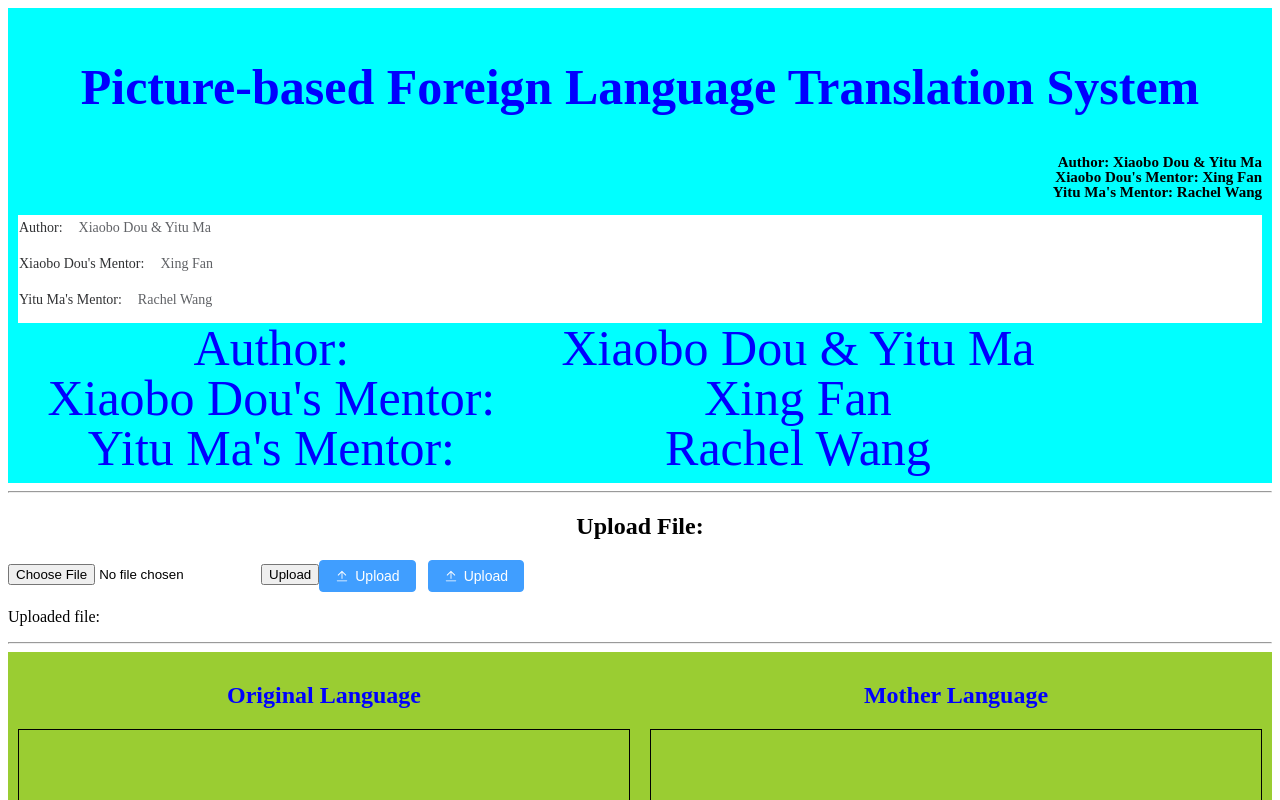
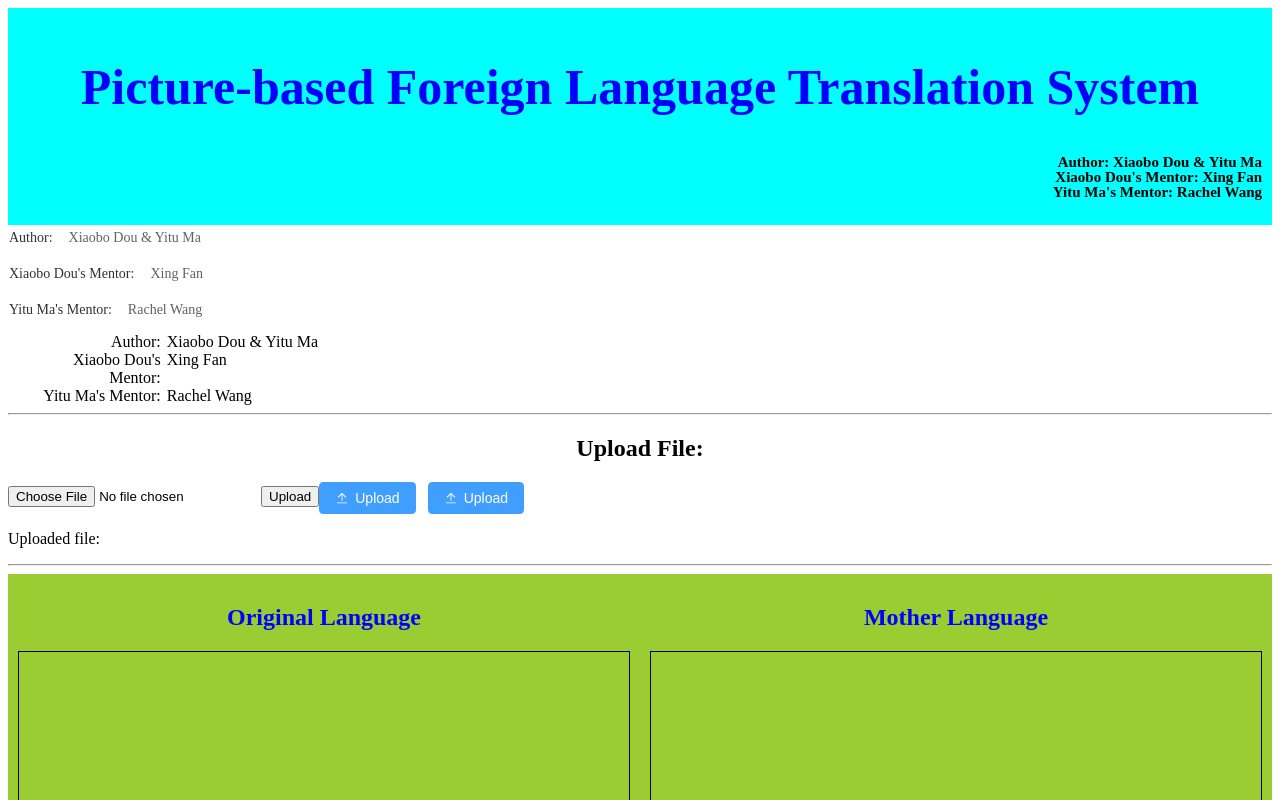
Before and after one commit to douxiaobo/Picture-based-Foreign-Language-Translation-System, a Vue app: page / in a window 1280 px wide. Shown: the top 800 px of the page. Built offline with nearby package versions, Linux system fonts and the light colour scheme.

Commit message:
8/8/2023 morning

```diff
--- a/src/components/Header.vue
+++ b/src/components/Header.vue
@@ -13,7 +13,7 @@
             Xiaobo Dou's Mentor: Xing Fan<br>
             Yitu Ma's Mentor: Rachel Wang
         </p>
-        <el-descriptions class="el-descriptions-large">
+        <!-- <el-descriptions class="el-descriptions-large">
             <el-descriptions-item label="Author:" class="el-descriptions-small">Xiaobo Dou & Yitu Ma</el-descriptions-item>
         </el-descriptions>
         <el-descriptions>
@@ -21,20 +21,77 @@
         </el-descriptions>
         <el-descriptions>
             <el-descriptions-item label="Yitu Ma's Mentor:" class="el-descriptions-small">Rachel Wang</el-descriptions-item>
-        </el-descriptions>
-        <el-row :gutter="20">
-            <el-col :span="10" laber-align="right">Author:</el-col>
-            <el-col :span="10" laber-align="left">Xiaobo Dou & Yitu Ma</el-col>
-        </el-row>
-        <el-row :gutter="20">
-            <el-col :span="10">Xiaobo Dou's Mentor:</el-col>
-            <el-col :span="10">Xing Fan</el-col>
-        </el-row>
-        <el-row :gutter="20">
-            <el-col :span="10">Yitu Ma's Mentor:</el-col>
-            <el-col :span="10">Rachel Wang</el-col>
-        </el-row>
+        </el-descriptions> -->
+
+
+
+        <!-- <div class="small-text">
+            <el-row :gutter="20">
+                <el-col :span="14"></el-col>
+                <el-col :span="10" laber-align="right">Author:</el-col>
+                <el-col :span="10" laber-align="left">Xiaobo Dou & Yitu Ma</el-col>
+            </el-row>
+            <el-row :gutter="20">
+                <el-col :span="14"></el-col>
+                <el-col :span="10">Xiaobo Dou's Mentor:</el-col>
+                <el-col :span="10">Xing Fan</el-col>
+            </el-row>
+            <el-row :gutter="20">
+                <el-col :span="14"></el-col>
+                <el-col :span="10">Yitu Ma's Mentor:</el-col>
+                <el-col :span="10">Rachel Wang</el-col>
+            </el-row>
+        </div> -->
+
+
+
+
     </div>
+    <div class="small-font">
+            <el-descriptions class="el-descriptions-large">
+                <el-descriptions-item label="Author:" class="el-descriptions-small">Xiaobo Dou & Yitu Ma</el-descriptions-item>
+            </el-descriptions>
+            <el-descriptions>
+                <el-descriptions-item label="Xiaobo Dou's Mentor:" class="el-descriptions-small">Xing Fan</el-descriptions-item>
+            </el-descriptions>
+            <el-descriptions>
+                <el-descriptions-item label="Yitu Ma's Mentor:" class="el-descriptions-small">Rachel Wang</el-descriptions-item>
+            </el-descriptions>
+        </div>
+
+
+    <!-- <div class="small-text">
+            <el-row :gutter="5">
+                <el-col :span="2" laber-align="right" >Author</el-col>
+                <el-col :span="1">:</el-col>
+                <el-col :span="2" laber-align="left">Xiaobo Dou & Yitu Ma</el-col>
+            </el-row>
+            <el-row :gutter="5">
+                <el-col :span="2" text-align="right">Xiaobo Dou's Mentor</el-col>
+                <el-col :span="1">:</el-col>
+                <el-col :span="2" text-align="left">Xing Fan</el-col>
+            </el-row>
+            <el-row :gutter="5">
+                <el-col :span="2" laber-align="right">Yitu Ma's Mentor</el-col>
+                <el-col :span="1">:</el-col>
+                <el-col :span="2" vertical-align="left">Rachel Wang</el-col>
+            </el-row>
+        </div> -->
+        <div>
+  <el-row :gutter="6" class="small-text">
+    <el-col :span="3" class="align-right">Author:</el-col>
+    <el-col :span="3" class="align-left">Xiaobo Dou & Yitu Ma</el-col>
+  </el-row>
+  <el-row :gutter="6" class="small-text">
+    <el-col :span="3" class="align-right">Xiaobo Dou's Mentor:</el-col>
+    <el-col :span="3" class="align-left">Xing Fan</el-col>
+  </el-row>
+  <el-row :gutter="6" class="small-text">
+    <el-col :span="3" class="align-right">Yitu Ma's Mentor:</el-col>
+    <el-col :span="3" class="align-left">Rachel Wang</el-col>
+  </el-row>
+</div>
+
 </template>
 
 <style scoped>
@@ -56,10 +113,30 @@
 }
 .eldescriptions-large{
     vertical-align: auto;
+    font-size: 12px;
 }
 
 .el-descriptions-small{
-    label-align: "right";
-    text-align: "left";
+    float:right;
 }
+
+.small-font {
+    font-size: 0.8em;
+    text-align: right;
+    width:100%；
+  }
+  .small-text {
+    font-size: 1.0em;
+  }
+  .align-right:before {
+    content: "";
+    display: inline-block;
+    width: 1em;
+  }
+  .align-right {
+    text-align: right;
+  }
+  .align-left {
+    text-align: left;
+  }
 </style>
```
